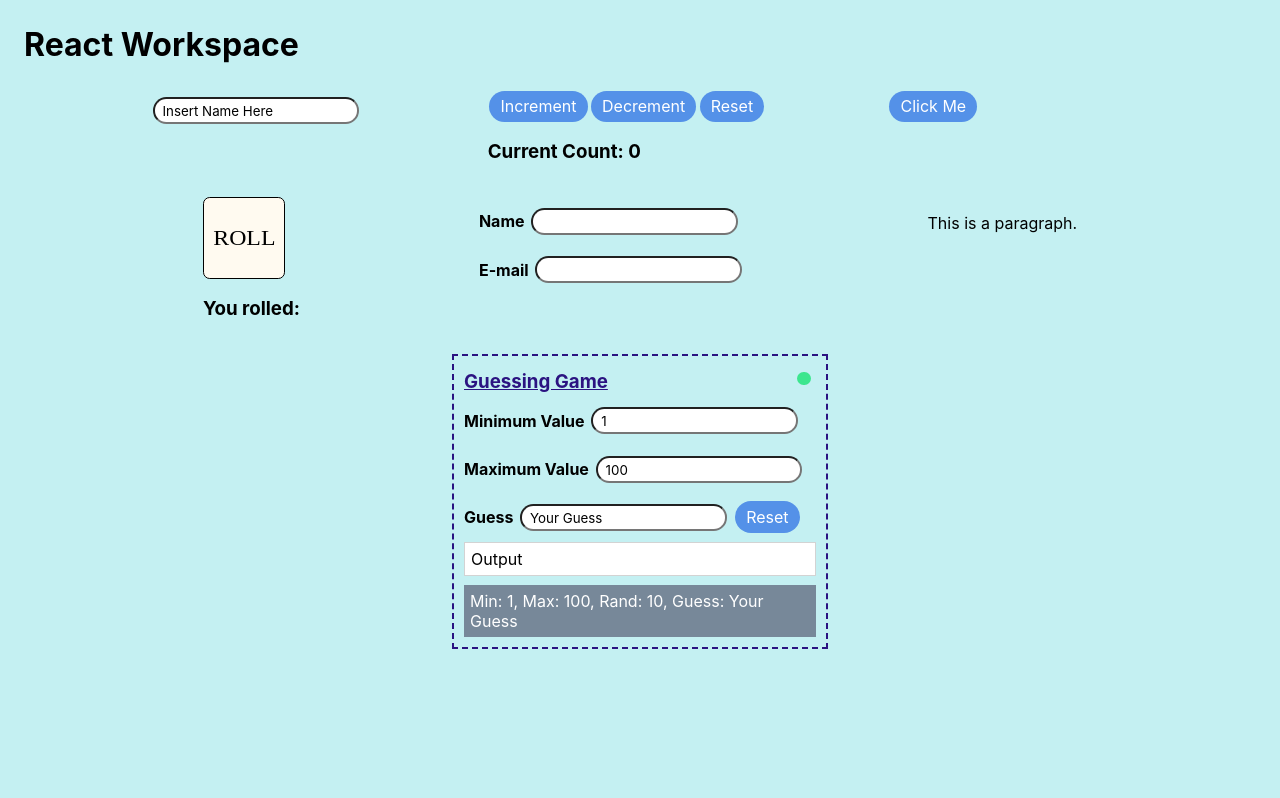
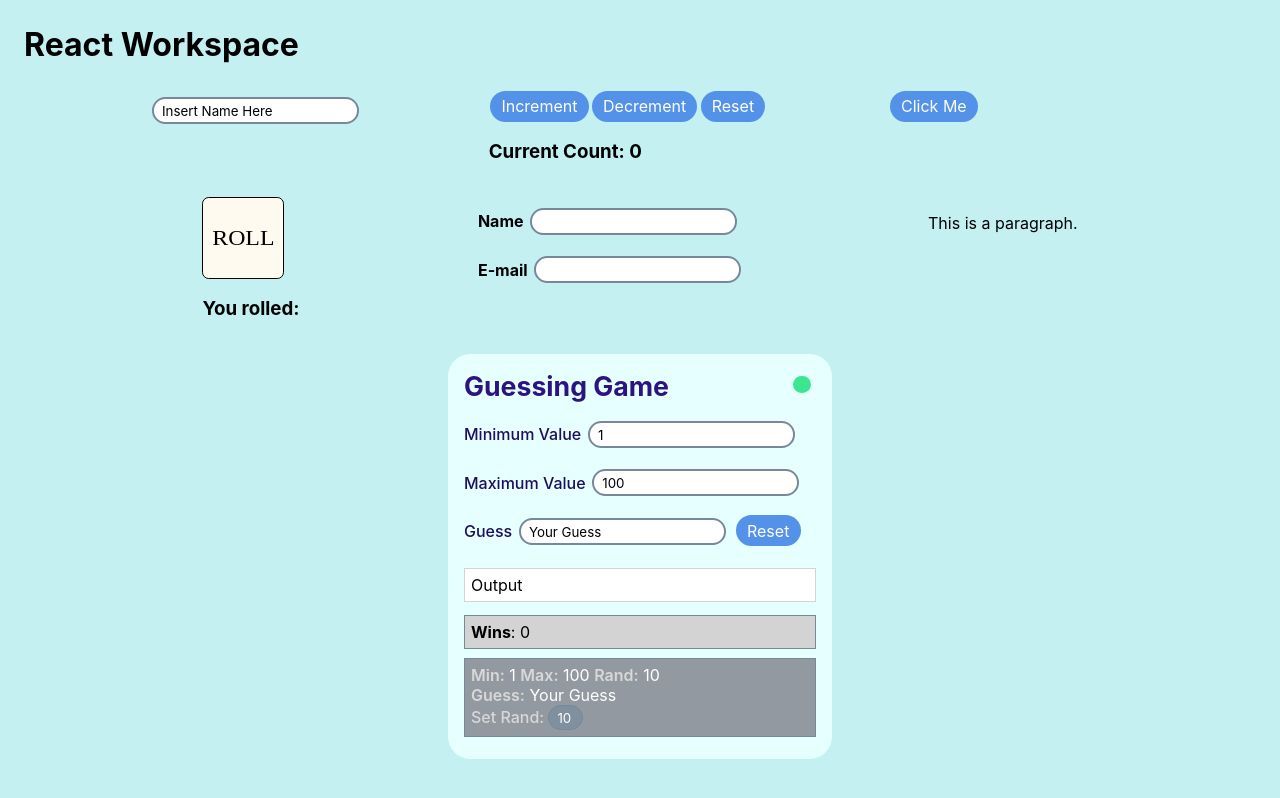
Before and after one commit to tacoplat/react-workspace, a React (Create React App) app: page / in a window 1280 px wide. Both pictures are taken after a click on the button 804 px from the left and 378 px from the top of the page. Built offline with nearby package versions, Linux system fonts and the light colour scheme.

Commit message:
design changes

```diff
--- a/src/App.js
+++ b/src/App.js
@@ -19,7 +19,9 @@
       guess: defaultGuess,
       message: "Output",
       disabled: "",
-      debug: 0
+      debug: 0,
+      randLength: "2ch",
+      wins: 0
     }
   }
 
@@ -91,6 +93,19 @@
     });
   }
 }
+setRand(e) {
+  var rand = e.target.value;
+  if(rand >= this.state.minimum && rand <= this.state.maximum) {
+    this.setState({
+      random: rand,
+      randLength: (String(rand).length) + "ch"
+    });
+  } else {
+    this.setState({
+      random: ""
+    });
+  }
+}
 checkGuess(e) {
   var guess = Number(e.target.value);
   this.setState({
@@ -107,9 +122,10 @@
       });
     } else if (guess == this.state.random) {
       this.setState({
-        message: "Epic! You guessed the right number!",
+        message: "Nice work! You guessed the right number!",
         disable: "disable",
-        guessLength: (String(guess).length) + "ch"
+        guessLength: (String(guess).length) + "ch",
+        wins: this.state.wins + 1
       });
     }
   } else if (isNaN(guess)) {
@@ -162,7 +178,17 @@
           <input name='guess' type='text' id='guessfld' class='txtfld' style={{width: this.state.guessLength}} autocomplete='off' disabled={(this.state.disable)? "disabled" : ""} value={this.state.guess} onChange={(e) => {this.checkGuess(e)}}></input>
           <button class="btn" onClick={(e) => {this.resetGame(e)}}>Reset</button>
           <div id='output'>{this.state.message}</div>
-          {this.state.debug ? <div id='debuginfo'>Min: {this.state.minimum}, Max: {this.state.maximum}, Rand: {this.state.random}, Guess: {this.state.guess}</div> : ""}
+          <div id='stats'><b>Wins</b>: {this.state.wins}</div>
+          {this.state.debug ?
+          <div id='debuginfo'>
+            <span class='att'>Min:</span> {this.state.minimum} <span class='att'>Max:</span> {this.state.maximum} <span class='att'>Rand:</span> {this.state.random}
+            <br />
+            <span class='att'>Guess:</span> {this.state.guess}
+            <br />
+            <label for="forcernd" class='att'>Set Rand: </label>
+            <input name='forcernd' type='text' class='txtfld forcernd' autocomplete='off' style={{width: this.state.randLength}} value={this.state.random} onChange={(e) => {this.setRand(e)}}></input>
+            </div>
+            : ""}
         </div>
       </div>
     </div>
--- a/src/index.css
+++ b/src/index.css
@@ -63,10 +63,11 @@
 }
 
 .txtfld {
-    margin: 0.8em 0.5em 0.8em;
+    margin: 0.8em 0.65em 0.8em 0.5em;
     height: 1.5em;
     width: 14em;
     border-radius: 1em;
+    border: 2px solid lightslategray;
     outline: none;
     padding: 2px 8px 1px;
     transition: background-color 0.24s linear, width 0.32s ease-in-out;
@@ -74,21 +75,23 @@
 }
 #guessfld:disabled {
     background-color: #28b54d;
+    border: 2px solid lightslategray;
     opacity: 0.5;
     color: black;
     font-weight: bold;
     transition: background-color 0.48s linear, width 0.36s ease-in-out;
 }
 .txtfld:disabled {
-    background-color: lightslategray;
-    color: lightgrey;
+    background-color: rgb(146, 153, 160);
+    color: #edf4ff;
     font-weight: bold;
-    transition: background-color 0.48s linear, color 0.36s ease-in-out;
+    transition: background-color 0.6s linear, color 0.36s ease-in-out;
 }
 
 .txtfld:focus {
     background-color: #edf4ff;
     transition: background-color 0.18s ease-in-out;
+    color: black;
 }
 
 label {
@@ -116,20 +119,26 @@
     margin-top: 0.7em;
 }
 #game {
-    border: 2px dashed rgb(43, 19, 129);
-    padding: 10px;
+    padding: 16px 16px 22px;
+    background-color: #e6ffff;
+    border-radius: 1.4em;
     display: inline-block;
     width: 22em;
 }
 #gameheader {
-    margin: 0.2em 0 0.2em;
+    margin: 0 0 0.3em;
+    font-size: 20pt;
     color: rgb(43, 19, 129);
-    text-decoration: underline;
 }
-#output {
+#output, #stats {
     border: 1px solid lightgray;
+    margin-top: 0.8em;
     background-color: white;
     padding: 6px;
+}
+#stats {
+    background-color: lightgray;
+    border: 1px solid lightslategray;
 }
 .break {
     flex-basis: 100%;
@@ -145,8 +154,8 @@
     font-weight: bold;
     align-items: stretch;
     border-radius: 2em;
-    width: 1em;
-    height: 1em;
+    width: 1.3em;
+    height: 1.3em;
     padding: 0;
     float: right;
     transition: width 0.4s ease-in-out, height 0.4s ease-in-out;
@@ -154,7 +163,7 @@
 #debuggame:hover {
     background-color: darkred;
     transition: width 0.4s ease-in-out, height 0.4s ease-in-out;
-    width: 3.6em;
+    width: 3.4em;
 }
 .dbgactive {
     background-color: #3ce68e !important;
@@ -164,7 +173,22 @@
 }
 #debuginfo {
     margin-top: 0.6em;
-    background-color: lightslategray;
+    background-color: rgb(146, 153, 160);
     color: white;
     padding: 6px;
+    border: 1px solid lightslategray;
 }
+#game label {
+    color: rgb(31, 13, 94);
+    font-weight: 500;
+}
+.att {
+    color: rgb(216, 216, 216) !important;
+    font-weight: 600;
+}
+.forcernd {
+    margin: 0;
+    background-color: rgb(128, 144, 158);
+    border: 1px solid lightslategray;
+    color: white;
+}
```
